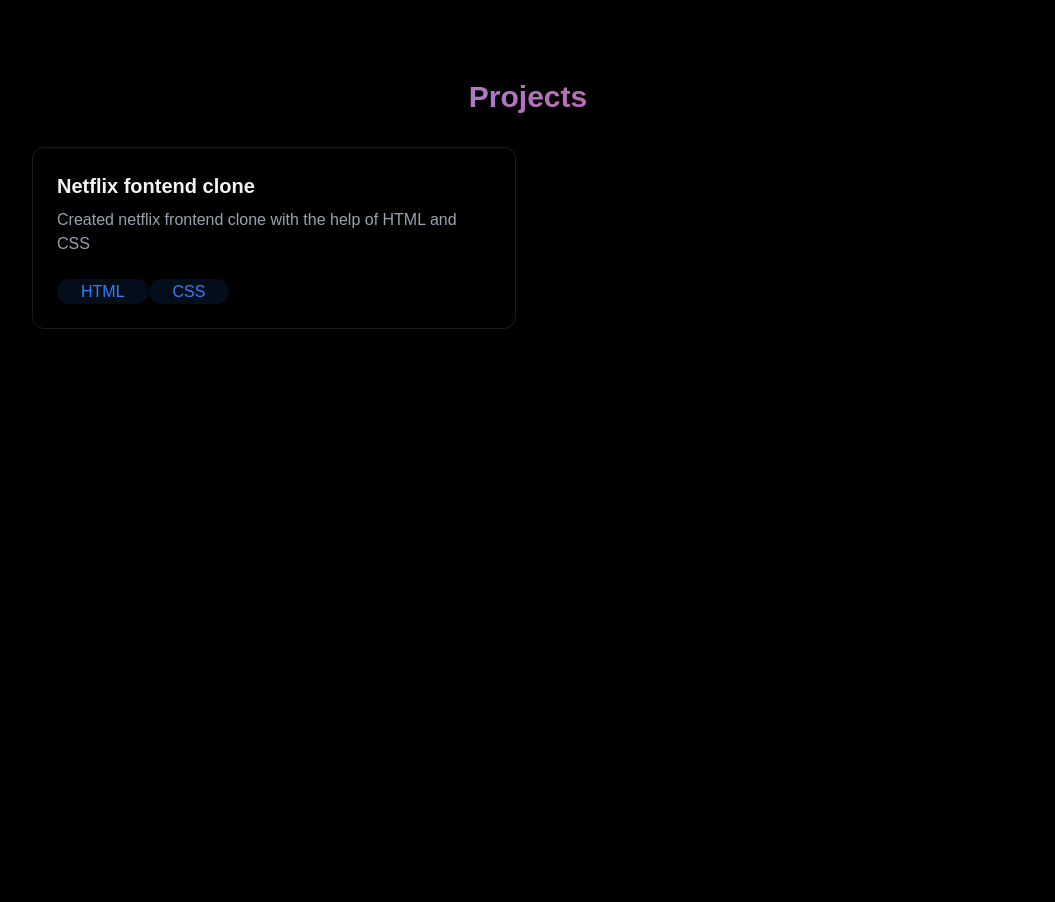
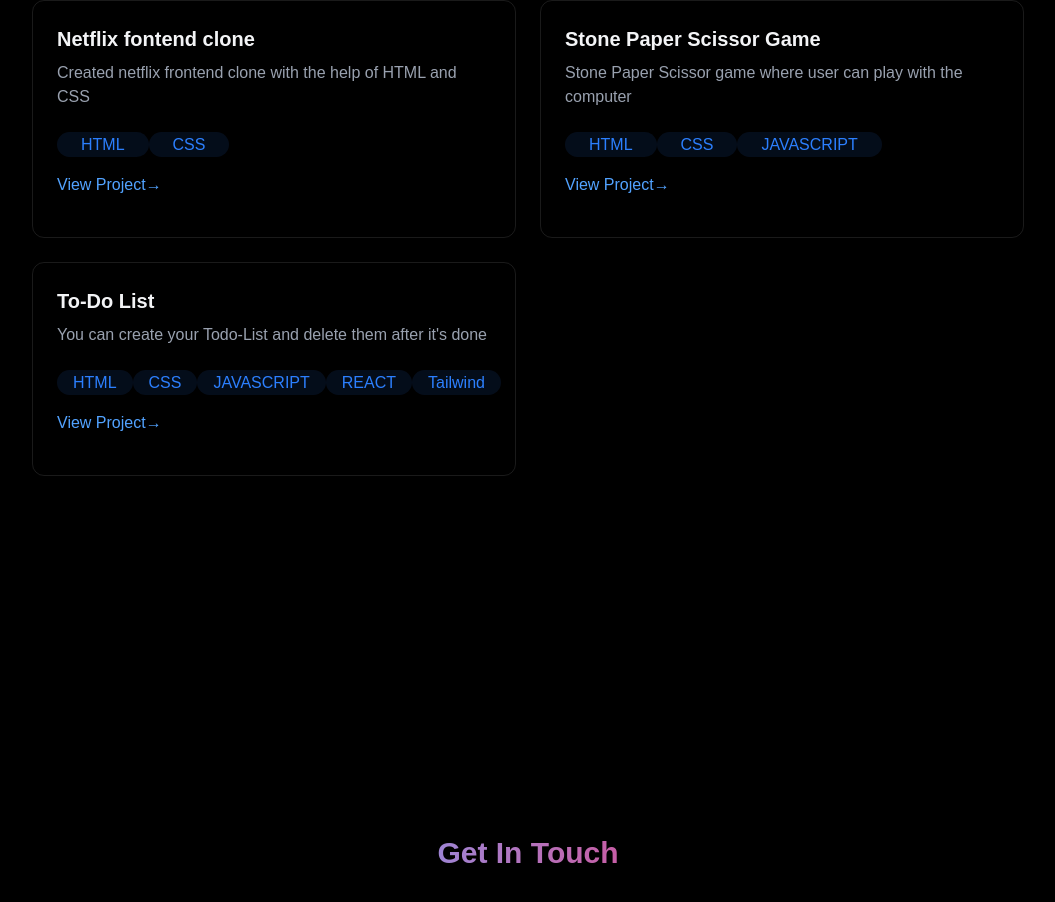
Before and after one commit to sonalijoshi26/Portfolio, a React (Vite) app: page / in a window 1280 px wide. Shown: the part 1796-2698 px from the top of the page, without its empty margins (112-1167 px from the left). Before the commit the page ends 2400 px from the top, so only its background shows below. Built offline with nearby package versions, Linux system fonts and the light colour scheme.

Commit message:
final changes

```diff
--- a/package.json
+++ b/package.json
@@ -11,6 +11,7 @@
   },
   "dependencies": {
     "@tailwindcss/vite": "^4.1.11",
+    "emailjs-com": "^3.2.0",
     "lucide-react": "^0.537.0",
     "react": "^19.1.0",
     "react-bootstrap": "^2.10.10",
--- a/src/App.jsx
+++ b/src/App.jsx
@@ -6,6 +6,7 @@
 import { Home } from './components/sections/Home';
 import { About } from './components/sections/About';
 import { Projects } from './components/sections/Project';
+import { Contact } from './components/sections/Contact';
 function Portfolio(){
   const [isLoaded,setIsLoaded]=useState(false);
   const[menuOpen,setMenuOpen]=useState(false);
@@ -18,6 +19,7 @@
       <Home/>
       <About/>
       <Projects/>
+      <Contact/>
     </div>
     </>
   )
--- /dev/null
+++ b/src/components/RevealOnScroll.jsx
@@ -0,0 +1,15 @@
+import { useEffect, useRef } from "react"
+
+ export const RevealOnScroll=({children})=>{
+   const ref=useRef(null)
+   useEffect(()=>{
+    const observer= new IntersectionObserver(([entry])=>{
+            if(entry.isIntersecting){
+              ref.current.classList.add("visible");
+            }
+    },{threshold:0.2,rootMargin:"0px 0px -50px 0px"}) ;
+    if (ref.current) observer.observe(ref.current);
+    return ()=>observer.disconnect();
+   });
+  return <div ref={ref} className="reveal">{children}</div>
+}
--- a/src/components/sections/About.jsx
+++ b/src/components/sections/About.jsx
@@ -1,6 +1,9 @@
+import {RevealOnScroll} from "../RevealOnScroll"
+
 export const About=()=>{
     const frontendSkills=["Html","CSS","Javascript","React.js","Tailwind","Bootstrap"]
     return <section id="About" className="min-h-screen flex items-center justify-center py-20">
+     <RevealOnScroll>
      <div className="max-w-3xl mx-auto px-4">
         <h2 className="text-3xl font-bold mb-8 bg-gradient-to-r from-blue-400 to-pink-600 bg-clip-text text-transparent text-center ">
             About Me
@@ -33,5 +36,6 @@
             </div>
         </div>
      </div>
+     </RevealOnScroll>
     </section>
 }
--- a/src/components/sections/Contact.jsx
+++ b/src/components/sections/Contact.jsx
@@ -0,0 +1,76 @@
+import { useState } from "react"
+import { RevealOnScroll } from "../RevealOnScroll"
+import emailjs from 'emailjs-com'
+
+export const Contact=()=>{
+    const [formData,setFormData]=useState({
+        name:"",
+        email:"",
+        message:""
+    })
+
+    const handleSubmit=(e)=>{
+
+        e.preventDefault()
+        emailjs
+        .sendForm(import.meta.env.VITE_SERVICE_ID,
+            import.meta.env.VITE_TEMPLATE_ID,
+            e.target,
+            import.meta.env.VITE_PUBLIC_KEY)
+        .then((result)=>{
+            alert("Message sent");
+            setFormData({name:"",email:"",message:""});
+        }).catch(()=>alert("OOPS! Something went wrong"))
+    };
+    return( <section id="Contact"
+              className="min-h-screen flex items-center justify-center py-20">
+              <RevealOnScroll>
+                <div className="px-4 w-150">
+                   <h2 className="text-3xl font-bold mb-8 bg-gradient-to-r from-blue-400 to-pink-600 bg-clip-text text-transparent text-center ">Get In Touch</h2>
+                   <form action="" className="space-y-6" onSubmit={handleSubmit}>
+                    <div className="relative">
+                        <input type="text"
+                        id="name"
+                        name="name"
+                        required
+                        value={formData.name}
+                        className="w-full bg-white/5 border border-white/10 rounded px-4 py-3 text-whitw transition focus:outline-none focus:border-blue-500  focus:bg-blue-500/5"
+                        placeholder=" Enter your name"
+                         onChange={(e)=>
+                            setFormData({...formData,name: e.target.value})
+                        }/>
+                    </div>
+                    <div className="relative">
+                        <input type="email"
+                        id="email"
+                        name="email"
+                        required
+                        value={formData.email}
+                        className="w-full bg-white/5 border border-white/10 rounded px-4 py-3 text-whitw transition focus:outline-none focus:border-blue-500  focus:bg-blue-500/5"
+                        placeholder=" example123@gmail.com"
+                        onChange={(e)=>
+                            setFormData({...formData,email: e.target.value})
+                        }/>
+                    </div>
+                    <div className="relative">
+                        <input
+                        id="message"
+                        name="message"
+                        required
+                        value={formData.message}
+                        rows={6}
+                        className="w-full bg-white/5 border border-white/10 rounded px-4 py-3 text-whitw transition focus:outline-none focus:border-blue-500  focus:bg-blue-500/5"
+                        placeholder=" Message"
+                         onChange={(e)=>
+                            setFormData({...formData,message: e.target.value})
+                        }/>
+                    </div>
+                    <button type="submit" className="w-full bg-blue-500 text-white py-3 px-6 rounded font-medium transition relative overflow-hidden hover:-translate-y-0.5 hover:shadow-[0_0_15pxpx_rgba(59,130,246,0.4)]">
+                        Submit
+                    </button>
+                   </form>
+                </div>
+
+              </RevealOnScroll>
+    </section>)
+}
--- a/src/components/sections/Home.jsx
+++ b/src/components/sections/Home.jsx
@@ -1,6 +1,8 @@
+import {RevealOnScroll} from "../RevealOnScroll"
 export const Home=()=>{
     return(
         <section id="Home" className="min-h-screen flex items-center justify-center relative">
+           <RevealOnScroll>
             <div className="text-center z-10 px-4">
                <h1 className="text-5xl md:text-7xl font-bold mb-6 bg-gradient-to-r from-blue-400 to-pink-600 bg-clip-text text-transparent leading-right">
                    Hello! I am Sonali Joshi
@@ -17,6 +19,7 @@
                   </a>
               </div>
             </div>
+            </RevealOnScroll>
         </section>
     )
 }
--- a/src/components/sections/Project.jsx
+++ b/src/components/sections/Project.jsx
@@ -1,6 +1,9 @@
+import {RevealOnScroll} from "../RevealOnScroll"
+
 export const Projects=()=>{
     return( <section id="Projects" className="min-h-screen flex items-center justify-center py-20" >
-                 <div className=" max-w-5xl mx-auto px-4 ">
+
+                 <RevealOnScroll><div className=" max-w-5xl mx-auto px-4 ">
                      <h2 className="text-3xl font-bold mb-8 bg-gradient-to-r from-blue-400 to-pink-600 bg-clip-text text-transparent text-center ">
                         Projects
                      </h2>
@@ -14,9 +17,39 @@
                                             {tech}
                                         </span>
                                ))}</div>
+                                <div className="flex justify-between items-center">
+                                    <a href="https://tangerine-boba-9e953a.netlify.app/" className="text-blue-400 hover:text-blue-300 transition-colors my-4">View Project→ </a>
+                                    </div>
+                             </div>
+                              <div className="p-6 rounded-xl border border-white/10 hover:-translate-y-1 hover:border-blue-50/30  hover:shadow-[0_2px_8px_rgba(59,130,246,0.2)] transition-all">
+                                <h3 className="text-xl font-bold mb-2">Stone Paper Scissor Game</h3>
+                                <p className="text-gray-400 mb-4">Stone Paper Scissor game where user can play with the computer</p>
+                                <div className="pt-2 ">{["HTML","CSS","JAVASCRIPT"].map((tech,key)=>(
+                                    <span key={key} className="bg-blue-500/10 text-blue-500 py-1 px-6 rounded-full  hover:bg-blue-500/20
+                                        hover:shadow-[0_2px_8px_rgba(59,130,2246,0.2)] transition ">
+                                            {tech}
+                                        </span>
+                               ))}</div>
+                                <div className="flex justify-between items-center">
+                                    <a href="https://kaleidoscopic-kleicha-b04331.netlify.app/" className="text-blue-400 hover:text-blue-300 transition-colors my-4">View Project→ </a>
+                                    </div>
+                             </div>
+                             <div className="p-6 rounded-xl border border-white/10 hover:-translate-y-1 hover:border-blue-50/30  hover:shadow-[0_2px_8px_rgba(59,130,246,0.2)] transition-all">
+                                <h3 className="text-xl font-bold mb-2">To-Do List</h3>
+                                <p className="text-gray-400 mb-4">You can create your Todo-List and delete them after it's done</p>
+                                <div className="pt-2 ">{["HTML","CSS","JAVASCRIPT","REACT","Tailwind"].map((tech,key)=>(
+                                    <span key={key} className="bg-blue-500/10 text-blue-500 py-1 px-4 rounded-full  hover:bg-blue-500/20
+                                        hover:shadow-[0_2px_8px_rgba(59,130,2246,0.2)] transition ">
+                                            {tech}
+                                        </span>
+                               ))}</div>
+                                <div className="flex justify-between items-center">
+                                    <a href="https://to-do-list-eta-lyart-62.vercel.app" className="text-blue-400 hover:text-blue-300 transition-colors my-4">View Project→ </a>
+                                    </div>
                              </div>
                      </div>
                  </div>
+                 </RevealOnScroll>
              </section>
     )
 }
--- a/src/index.css
+++ b/src/index.css
@@ -28,3 +28,14 @@
         animation: loading 0.8s ease infinite;
         }
 }
+
+.reveal{
+    opacity: 0;
+    transform: translateY(20px);
+    transition: opacity 0.7 ease,transform 0.7s ease;
+}
+
+.reveal.visible{
+    opacity: 1;
+    transform:translateY(0) ;
+}
```
Also changed, not shown: 2 other files (tests, documents, lock files or other folders).
